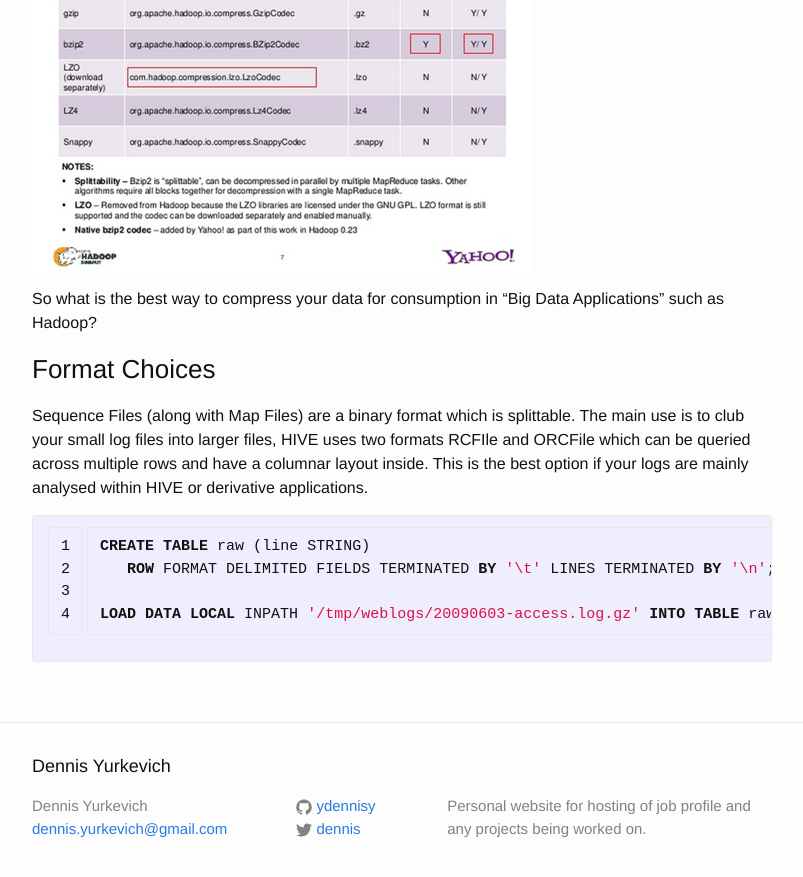
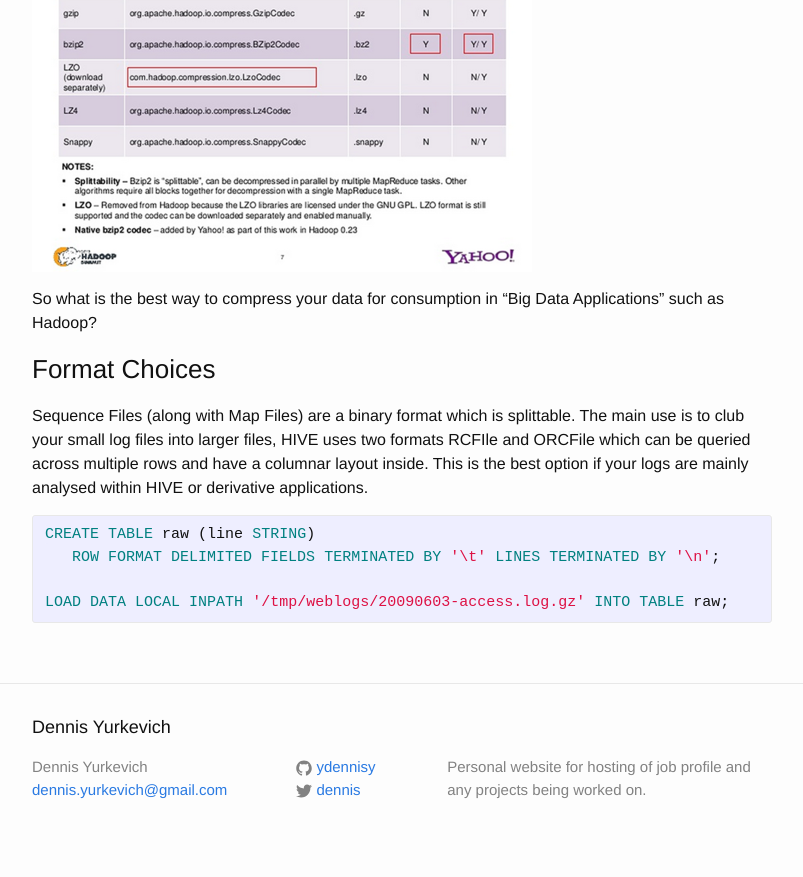
Before and after one commit to ydennisy/ydennisy.github.io, a Jekyll site: the page built from _posts/2016-12-06-compression-storage-log-files.markdown, in a window 1280 px wide and 900 px high, scrolled down 1229 px. Shown: the top 877 px of the window, without its empty margins (238-1041 px from the left). Built offline with Jekyll 4.4.1, drawn with Linux system fonts in a browser that asks for light colours.

Commit message:
Update 2016-12-06-compression-storage-log-files.markdown

```diff
--- a/_posts/2016-12-06-compression-storage-log-files.markdown
+++ b/_posts/2016-12-06-compression-storage-log-files.markdown
@@ -31,7 +31,7 @@ So what is the best way to compress your data for consumption in "Big Data Appli
 
 Sequence Files (along with Map Files) are a binary format which is splittable. The main use is to club your small log files into larger files, HIVE uses two formats RCFIle and ORCFile which can be queried across multiple rows and have a columnar layout inside. This is the best option if your logs are mainly analysed within HIVE or derivative applications.
 
-{% highlight sql linenos %}
+{% highlight ruby %}
 CREATE TABLE raw (line STRING)
    ROW FORMAT DELIMITED FIELDS TERMINATED BY '\t' LINES TERMINATED BY '\n';
 
```
